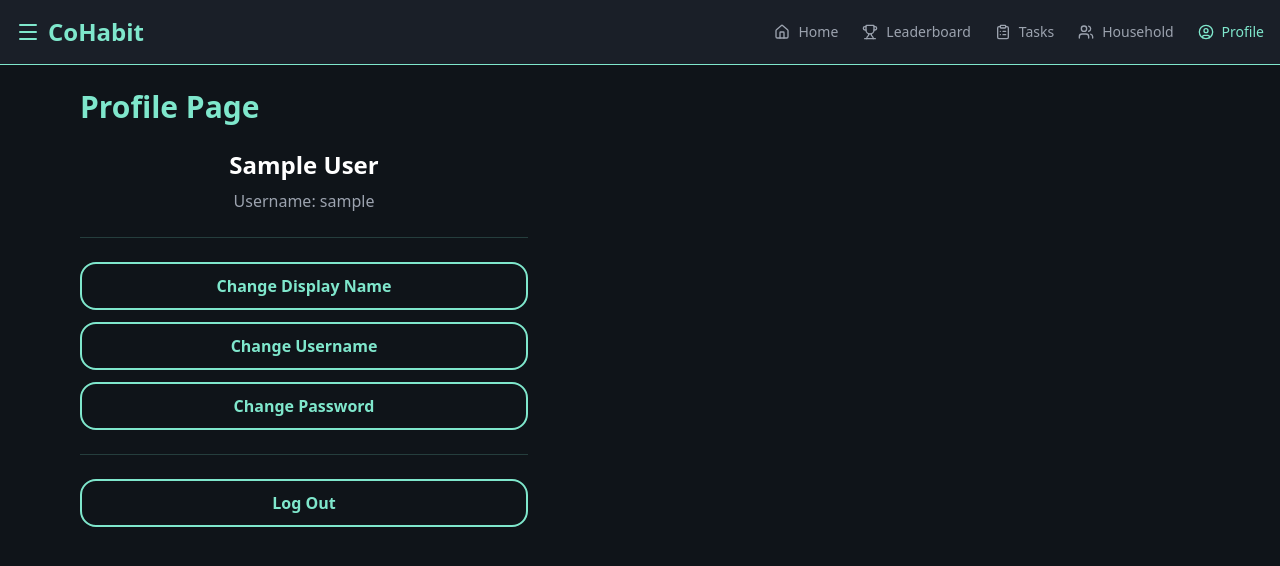
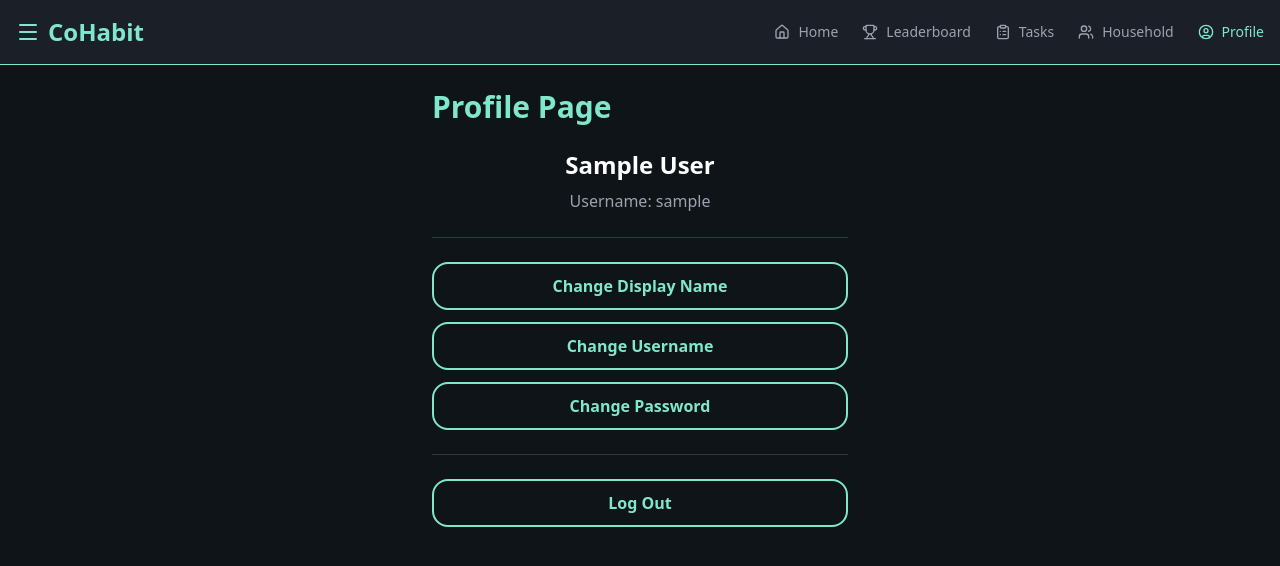
Before and after one commit to mustafa-nom/CoHabit, a React (Vite) app in the folder frontend-web/: page /profile in a window 1280 px wide. Shown: the top 566 px of the page. Built offline with nearby package versions, Linux system fonts and the light colour scheme; sample sign-in values are in the browser's storage.

Commit message:
Centered Profile

```diff
--- a/frontend-web/src/components/layout/Container.jsx
+++ b/frontend-web/src/components/layout/Container.jsx
@@ -2,7 +2,7 @@ import { cn } from "@/utils/cn"
 
 export const Container = ({ children, className }) => {
   return (
-    <div className={cn("container mx-auto px-4 py-6 pb-20 md:pb-6 max-w-6xl", className)}>
+    <div className={cn("container px-4 py-6 pb-20 md:pb-6 max-w-md mx-auto", className)}>
       {children}
     </div>
   )
```
